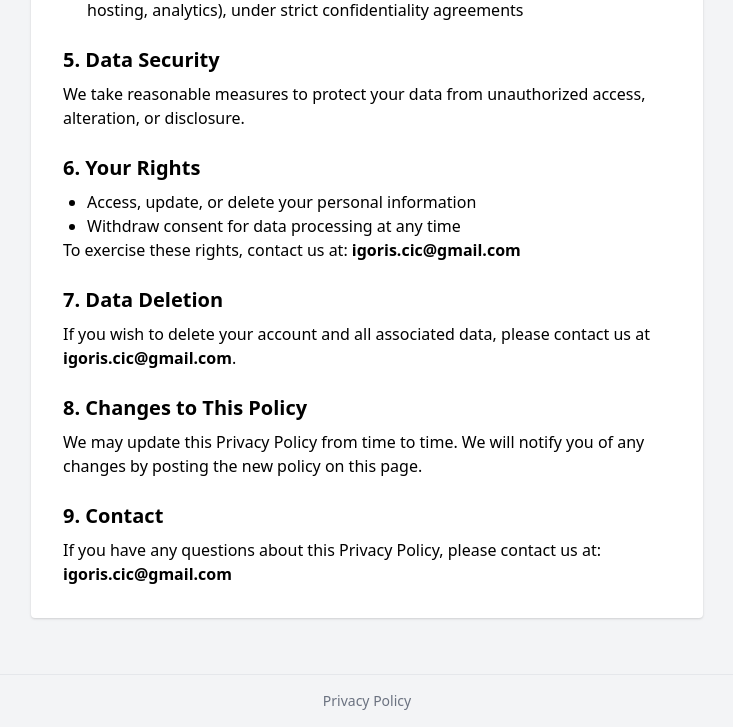
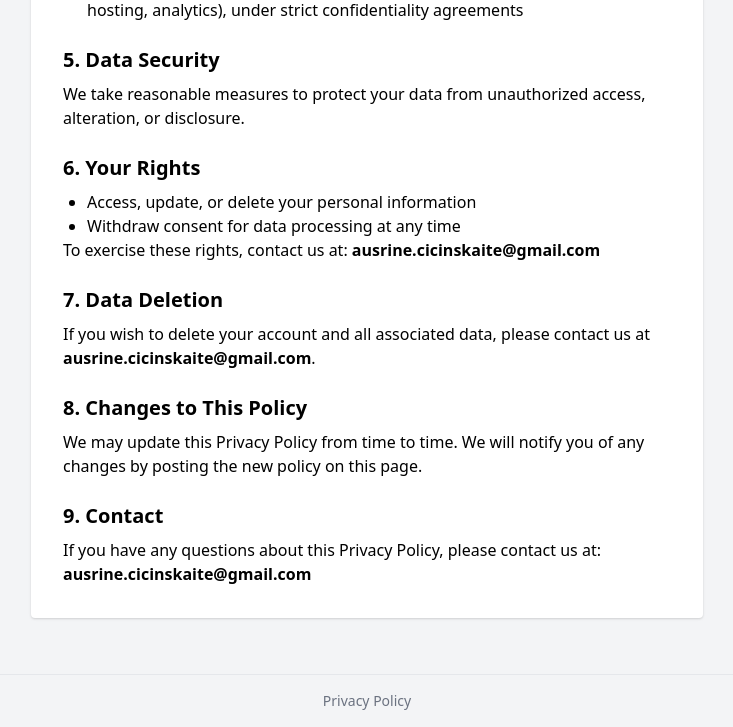
Before and after one commit to keistoteka/my_social_analyser, a Flask app: page /privacy-policy in a window 1280 px wide. Shown: the part 754-1481 px from the top of the page, without its empty margins (273-1006 px from the left). Run offline with Flask 3, Linux system fonts and the light colour scheme; some libraries are stand-ins or nearby versions.

Commit message:
Add English privacy policy html updated

```diff
--- a/templates/privacy_policy.html
+++ b/templates/privacy_policy.html
@@ -31,13 +31,13 @@
         <li>Access, update, or delete your personal information</li>
         <li>Withdraw consent for data processing at any time</li>
     </ul>
-    <p>To exercise these rights, contact us at: <strong>igoris.cic@gmail.com</strong></p>
+    <p>To exercise these rights, contact us at: <strong>ausrine.cicinskaite@gmail.com</strong></p>
     <h2 class="text-xl font-semibold mt-6 mb-2">7. Data Deletion</h2>
-    <p>If you wish to delete your account and all associated data, please contact us at <strong>igoris.cic@gmail.com</strong>.</p>
+    <p>If you wish to delete your account and all associated data, please contact us at <strong>ausrine.cicinskaite@gmail.com</strong>.</p>
     <h2 class="text-xl font-semibold mt-6 mb-2">8. Changes to This Policy</h2>
     <p>We may update this Privacy Policy from time to time. We will notify you of any changes by posting the new policy on this page.</p>
     <h2 class="text-xl font-semibold mt-6 mb-2">9. Contact</h2>
     <p>If you have any questions about this Privacy Policy, please contact us at:<br>
-    <strong>igoris.cic@gmail.com</strong></p>
+    <strong>ausrine.cicinskaite@gmail.com</strong></p>
 </div>
 {% endblock %}
```
